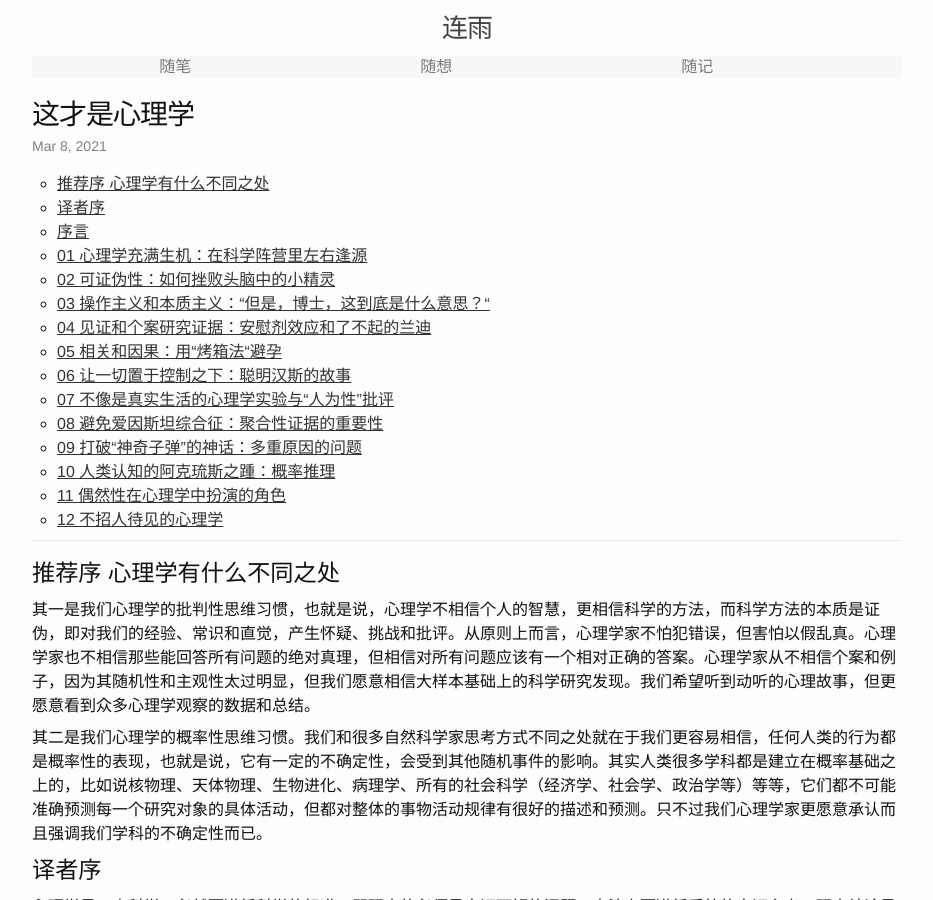
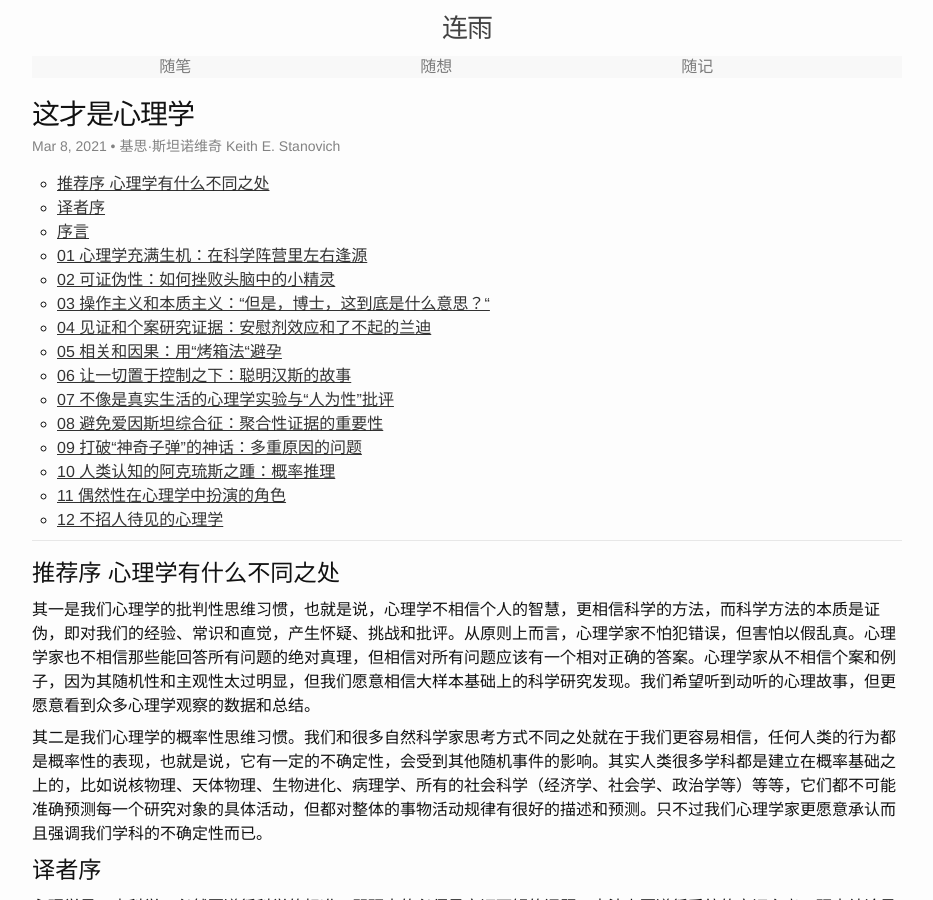
Before and after one commit to lianyu1115/lianyu, a Jekyll site: the page built from _book-notes/2021-03-08-how-to-think-straight-about-pyschology.md, in a window 1280 px wide and 900 px high. Shown: the whole window, without its empty margins (173-1106 px from the left). Built offline with Jekyll 4.4.1, drawn with Linux system fonts in a browser that asks for light colours.

Commit message:
Update 2021-03-08-how-to-think-straight-about-pyschology.md

```diff
--- a/_book-notes/2021-03-08-how-to-think-straight-about-pyschology.md
+++ b/_book-notes/2021-03-08-how-to-think-straight-about-pyschology.md
@@ -4,6 +4,7 @@
 date: '2021-03-08 16:32:34 +0800'
 categories: ''
 tags: ''
+author: "基思·斯坦诺维奇 Keith E. Stanovich"
 ---
 
 - TOC
```
